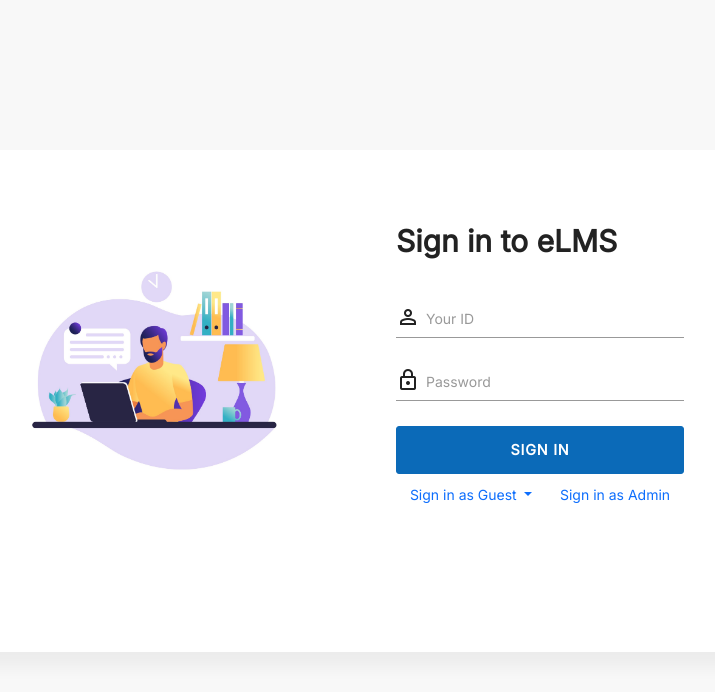
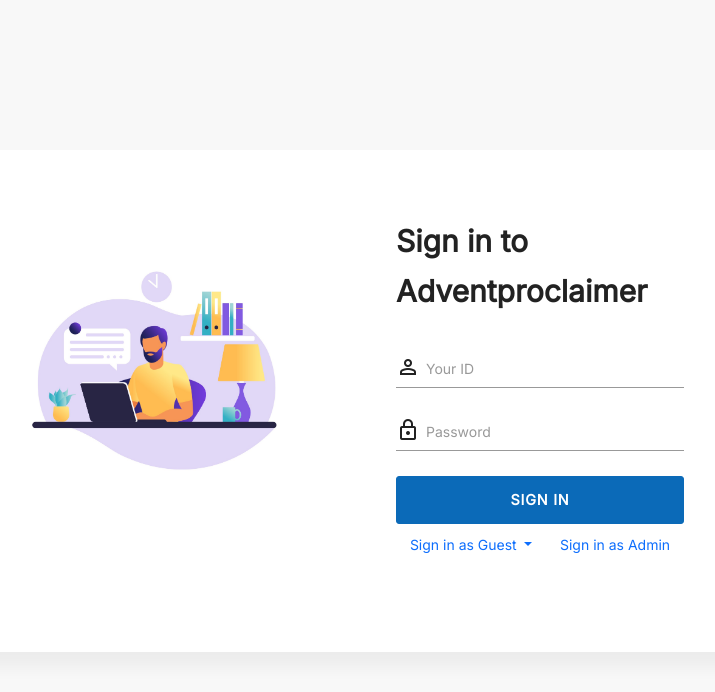
Before and after one commit to LUNYAMWIDEVS/adventproclaimer, a Django app: page / in a window 1280 px wide. Shown: the top 692 px of the page, without its empty margins (304-1019 px from the left). Run offline with Django 4.2, Linux system fonts and the light colour scheme; parts of the project's set-up code (start-up, migrations or seed data) failed here and were passed over; some libraries are stand-ins or nearby versions.

Commit message:
rectifying home page

```diff
--- a/messenger/templates/login_page.html
+++ b/messenger/templates/login_page.html
@@ -5,7 +5,7 @@
       <meta charset="UTF-8">
       <meta http-equiv="X-UA-Compatible" content="IE=edge">
       <meta name="viewport" content="width=device-width, initial-scale=1.0">
-      <title>Log in | eLMS</title>
+      <title>Log in | Adventproclaimer</title>
       <link rel="apple-touch-icon" sizes="180x180" href="{% static 'images/icon/apple-touch-icon.png' %}">
       <link rel="icon" type="image/png" sizes="32x32" href="{% static 'images/icon/favicon-32x32.png' %}">
       <link rel="icon" type="image/png" sizes="16x16" href="{% static 'images/icon/favicon-16x16.png' %}">
@@ -26,7 +26,7 @@
                   </div>
 
                   <div class="signin-form">
-                     <h2 class="form-title">Sign in to eLMS</h2>
+                     <h2 class="form-title">Sign in to Adventproclaimer</h2>
                      <form method="POST" class="register-form" id="login-form">
                         {% csrf_token %}
                         <div class="form-group">
```
